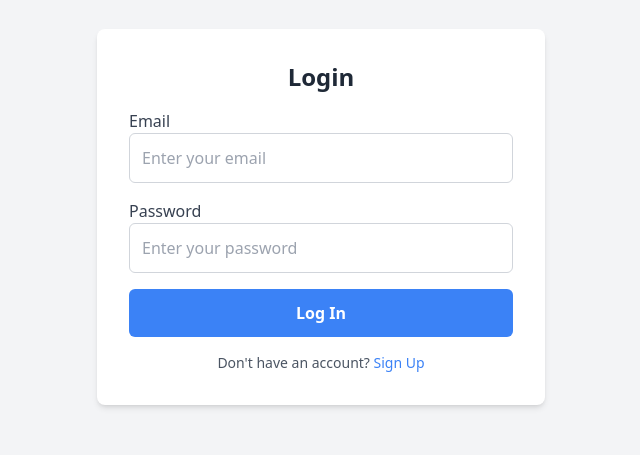
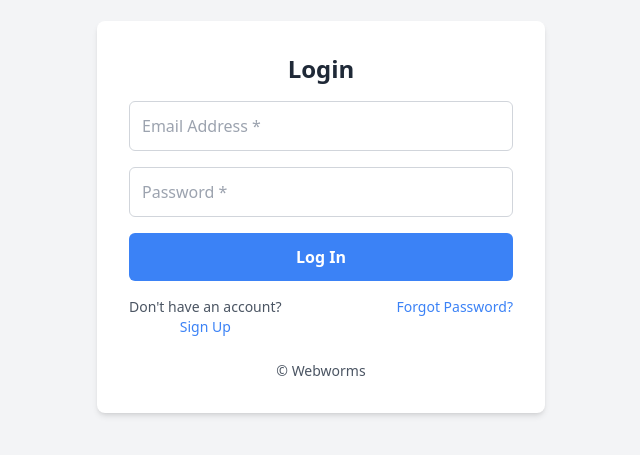
Before and after one commit to kmvishnu/webworms-auth-ui, a React (Vite) app: page / in a window 1280 px wide. Shown: the part 183-638 px from the top of the page, without its empty margins (319-959 px from the left). Built offline with nearby package versions, Linux system fonts and the light colour scheme.

Commit message:
Made changes to the LoginComponent . added yup validator

```diff
--- a/package.json
+++ b/package.json
@@ -11,8 +11,11 @@
     "deploy": "gh-pages -d dist"
   },
   "dependencies": {
+    "@hookform/resolvers": "^3.10.0",
     "react": "^18.3.1",
-    "react-dom": "^18.3.1"
+    "react-dom": "^18.3.1",
+    "react-hook-form": "^7.54.2",
+    "yup": "^1.6.1"
   },
   "devDependencies": {
     "@eslint/js": "^9.17.0",
--- /dev/null
+++ b/src/Components/Common/InputField.tsx
@@ -0,0 +1,43 @@
+import React from 'react';
+import { FieldError } from 'react-hook-form';
+
+interface InputFieldProps {
+  id: string;
+  label: string;
+  type: string;
+  placeholder: string;
+  register: any;
+  error?: FieldError;
+}
+
+const InputField: React.FC<InputFieldProps> = ({
+    id,
+    label,
+    type,
+    placeholder,
+    register,
+    error,
+  }) => {
+    return (
+      <div>
+        {/* <label htmlFor={id} className="block text-gray-700">
+          {label}
+        </label> */}
+        <input
+          id={id}
+          type={type}
+          {...register}
+          className={`w-full p-3 border ${
+            error ? 'border-red-500' : 'border-gray-300'
+          } rounded-md focus:outline-none focus:ring-1 ${
+            error ? 'focus:ring-red-500' : 'focus:ring-blue-500'
+          }`}
+          placeholder={placeholder}
+        />
+        {error && <p className="mt-1 text-sm text-red-500">{error.message}</p>}
+      </div>
+    );
+  };
+
+
+export default InputField;
--- a/src/Components/LoginComponent/LoginComponent.tsx
+++ b/src/Components/LoginComponent/LoginComponent.tsx
@@ -1,63 +1,86 @@
-import React, { useState } from 'react';
+import React from 'react';
+import { useForm } from 'react-hook-form';
+import { yupResolver } from '@hookform/resolvers/yup';
+import * as Yup from 'yup';
+import InputField from '../Common/InputField';
+
+interface LoginFormInputs {
+  email: string;
+  password: string;
+}
 
 const LoginComponent: React.FC = () => {
-  const [email, setEmail] = useState('');
-  const [password, setPassword] = useState('');
-  const [error, setError] = useState('');
+  const validationSchema = Yup.object().shape({
+    email: Yup.string().email('Invalid email address').required('Email is required'),
+    password: Yup.string().min(6, 'Password must be at least 6 characters').required('Password is required'),
+  });
 
-  const handleSubmit = (e: React.FormEvent) => {
-    e.preventDefault();
+  const {
+    register,
+    handleSubmit,
+    formState: { errors },
+  } = useForm<LoginFormInputs>({
+    resolver: yupResolver(validationSchema),
+    mode: 'onChange',
+  });
 
-    if (!email || !password) {
-      setError('Please enter both email and password');
-      return;
-    }
-
-    console.log('Logging in with:', email, password);
-    setError('');
+  const onSubmit = (data: LoginFormInputs) => {
+    console.log('Logging in with:', data);
   };
 
   return (
-    <div className="flex items-center justify-center min-h-screen bg-gray-100">
+    <div className="flex items-center justify-center min-h-screen px-4 bg-gray-100">
       <div className="w-full max-w-md p-8 bg-white rounded-lg shadow-md">
         <h2 className="text-2xl font-semibold text-center text-gray-800 mb-4">Login</h2>
 
-        {error && <p className="text-red-500 text-center mb-4">{error}</p>}
-
-        <form onSubmit={handleSubmit} className="space-y-4">
-          <div>
-            <label htmlFor="email" className="block text-gray-700">Email</label>
-            <input
+        <form onSubmit={handleSubmit(onSubmit)} className="space-y-4">
+          <InputField
             id="email"
+            label="Email"
             type="email"
-              value={email}
-              onChange={(e) => setEmail(e.target.value)}
-              className="w-full p-3 border border-gray-300 rounded-md focus:outline-none focus:ring-2 focus:ring-blue-500"
-              placeholder="Enter your email"
+            placeholder="Email Address *"
+            register={register('email')}
+            error={errors.email}
           />
-          </div>
-
-          <div>
-            <label htmlFor="password" className="block text-gray-700">Password</label>
-            <input
+          <InputField
             id="password"
+            label="Password"
             type="password"
-              value={password}
-              onChange={(e) => setPassword(e.target.value)}
-              className="w-full p-3 border border-gray-300 rounded-md focus:outline-none focus:ring-2 focus:ring-blue-500"
-              placeholder="Enter your password"
+            placeholder="Password *"
+            register={register('password')}
+            error={errors.password}
           />
-          </div>
-
-          <div>
-            <button type="submit" className="w-full py-3 bg-blue-500 text-white font-semibold rounded-md hover:bg-blue-600 focus:outline-none focus:ring-2 focus:ring-blue-400">
+          <button
+            type="submit"
+            className="w-full py-3 bg-blue-500 text-white font-semibold rounded-md hover:bg-blue-600 focus:outline-none focus:ring-2 focus:ring-blue-400"
+          >
             Log In
           </button>
-          </div>
         </form>
 
-        <div className="mt-4 text-center">
-          <p className="text-sm text-gray-600">Don't have an account? <a href="#" className="text-blue-500 hover:underline">Sign Up</a></p>
+        <div className="mt-4 text-center flex justify-between">
+          <p className="text-sm text-gray-600">
+            <span className='sm:block hidden'>Don't have an account?{' '}</span>
+            <a href="#" className="text-blue-500 hover:underline">
+              Sign Up
+            </a>
+          </p>
+          <p className="text-sm text-gray-600">
+
+            <a href="#" className="text-blue-500 hover:underline">
+              Forgot Password?
+            </a>
+          </p>
+
+        </div>
+        <div className="mt-6 text-center text-sm text-gray-600">
+          <p>
+
+          <a href="https://kmvishnu.netlify.app" className="text-grey-600 hover:underline">
+          © Webworms
+            </a>
+          </p>
+
         </div>
       </div>
     </div>
```
Also changed, not shown: 1 other file (tests, documents, lock files or other folders). Lines whose indentation alone changed are shown as unchanged.
